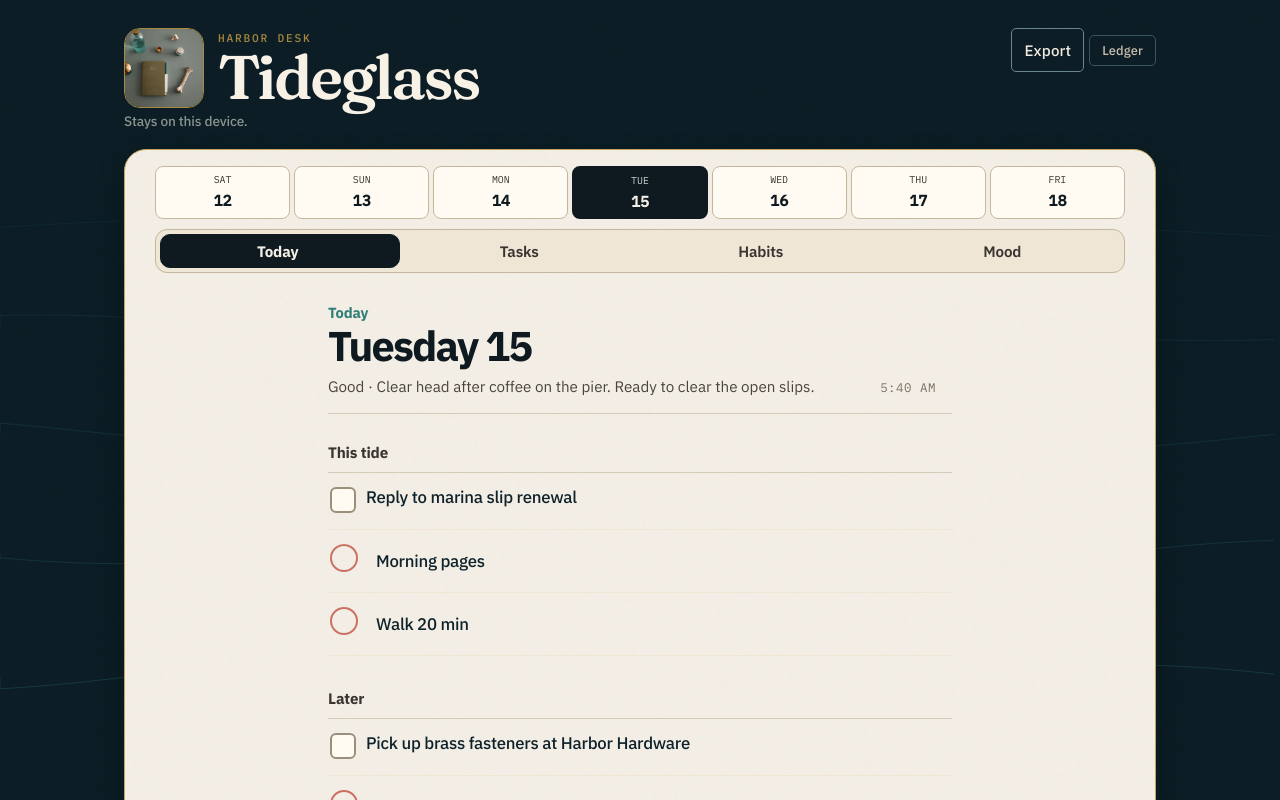
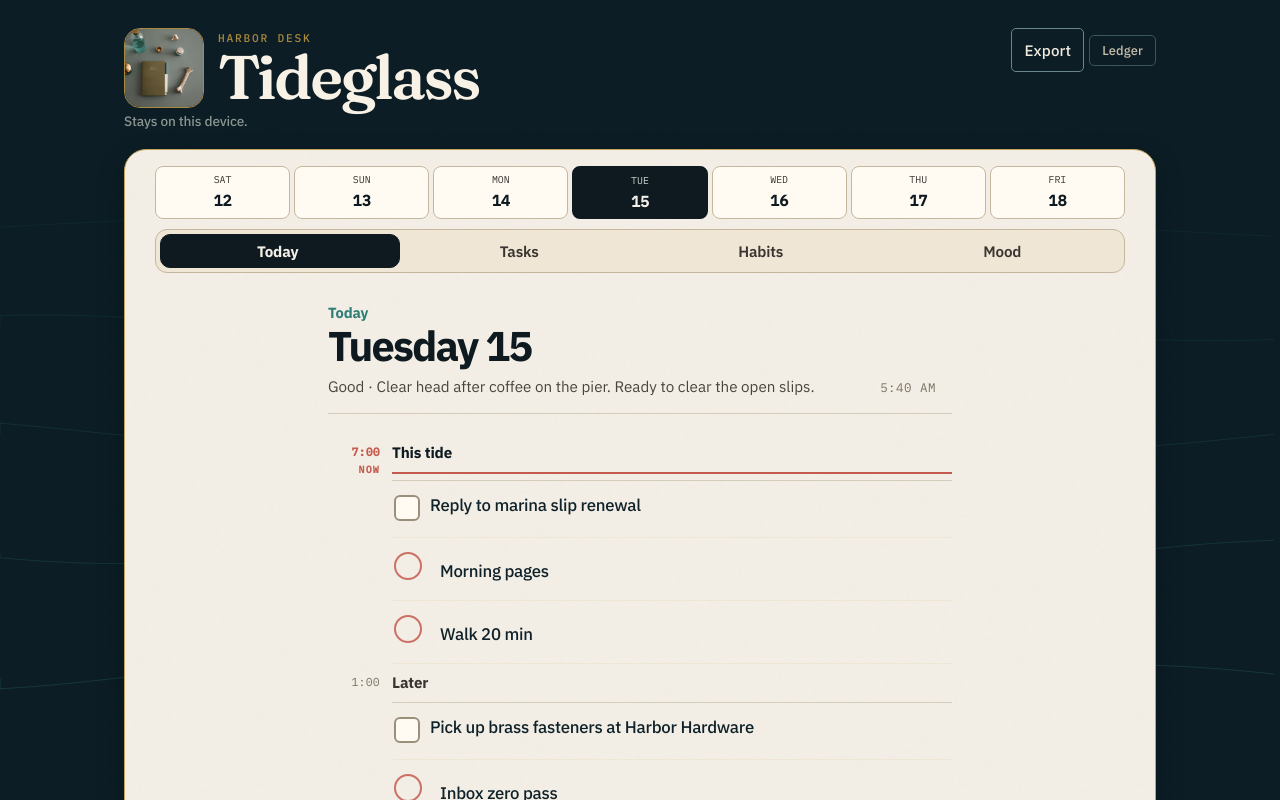
Before and after one commit to Btheriot83/buildgames-lunatask, a React (Vite) app: page / in a window 1280 px wide. Shown: the top 800 px of the page. Built offline with nearby package versions, Linux system fonts and the light colour scheme.

Commit message:
elevate4: Structured hour rail and Now marker
One-day confidence: 7:00 / 1:00 / 7:00 on the blotter, coral Now hairline on the live bucket.

```diff
--- a/src/components/TodayPanel.tsx
+++ b/src/components/TodayPanel.tsx
@@ -1,7 +1,5 @@
-import { habitStreak } from '../lib/dates'
-import { clockLabel, formatDayParts, groupToday } from '../lib/todayGroups'
+import { GROUP_CLOCK, clockLabel, formatDayParts, groupToday, nowBucket } from '../lib/todayGroups'
 import { TaskRow } from './TaskRow'
-import { NumberPop } from './NumberPop'
 import { usePlanner } from '../store/plannerStore'
 
 const WEATHER = ['', 'Rough', 'Low', 'Okay', 'Good', 'Bright']
@@ -17,11 +15,7 @@ export function TodayPanel() {
   const mood = journal.find((j) => j.date === day)
   const parts = formatDayParts(day)
   const barren = groups.every((g) => g.tasks.length === 0 && g.habits.length === 0)
-  const weekDays = Array.from({ length: 7 }, (_, i) => {
-    const d = new Date(day + 'T12:00:00')
-    d.setDate(d.getDate() - (6 - i))
-    return d.toISOString().slice(0, 10)
-  })
+  const here = nowBucket()
 
   return (
     <section className="today-ledger t-panel-reveal" data-state="in" data-testid="today-ledger">
@@ -45,18 +39,29 @@ export function TodayPanel() {
 
       {barren && <p className="empty-line today-empty">Still water.</p>}
 
+      <div className="day-timeline">
         {groups.map((g) => {
           if (g.tasks.length === 0 && g.habits.length === 0) return null
+          const isNow = here === g.id
           return (
-          <section key={g.id} className={`today-group group-${g.id}`} data-testid={`group-${g.id}`}>
+            <section
+              key={g.id}
+              className={`today-group group-${g.id} ${isNow ? 'is-now' : ''}`}
+              data-testid={`group-${g.id}`}
+            >
+              <div className="group-rail" aria-hidden="true">
+                <span className="group-time">{GROUP_CLOCK[g.id]}</span>
+                {isNow && <span className="now-flag">Now</span>}
+              </div>
+              <div className="group-body">
                 <h3 className="today-group-label">{g.label}</h3>
+                {isNow && <div className="now-hairline" />}
                 <ul className="today-list">
                   {g.tasks.map((t) => (
                     <TaskRow key={t.id} task={t} quiet />
                   ))}
                   {g.habits.map((h) => {
                     const done = h.completions.includes(day)
-                const streak = habitStreak(h.completions, day)
                     return (
                       <li key={h.id} className={`habit-line ${done ? 'is-done' : ''}`}>
                         <button
@@ -72,27 +77,16 @@ export function TodayPanel() {
                         </button>
                         <div className="habit-body">
                           <p className="habit-title">{h.title}</p>
-                      <div className="habit-meta-row">
-                        <div className="heat-week heat-week-lg" aria-hidden="true">
-                          {weekDays.map((d) => (
-                            <span
-                              key={d}
-                              className={`heat-cell ${h.completions.includes(d) ? 'on' : ''} ${d === day && h.completions.includes(d) ? 'is-today' : ''}`}
-                            />
-                          ))}
-                        </div>
-                        <p className="habit-meta">
-                          streak <NumberPop value={streak} />
-                        </p>
-                      </div>
                         </div>
                       </li>
                     )
                   })}
                 </ul>
+              </div>
             </section>
           )
         })}
+      </div>
     </section>
   )
 }
--- a/src/index.css
+++ b/src/index.css
@@ -3190,3 +3190,50 @@ button, input, select, textarea {
 .group-evening .today-group-label {
   color: #6a5a3a !important;
 }
+
+/* ——— elevate4: Structured one-day timeline — hour rail + now marker ——— */
+.day-timeline {
+  position: relative;
+}
+.today-group {
+  display: grid;
+  grid-template-columns: 52px 1fr;
+  gap: 12px;
+  margin: 0 0 8px !important;
+  align-items: start;
+}
+.group-rail {
+  display: flex;
+  flex-direction: column;
+  align-items: flex-end;
+  padding-top: 2px;
+  gap: 4px;
+}
+.group-time {
+  font-family: var(--font-mono);
+  font-size: 0.72rem;
+  letter-spacing: 0.02em;
+  color: #7a7264;
+  font-variant-numeric: tabular-nums;
+}
+.now-flag {
+  font-family: var(--font-mono);
+  font-size: 0.62rem;
+  letter-spacing: 0.12em;
+  text-transform: uppercase;
+  color: var(--coral);
+  font-weight: 700;
+}
+.now-hairline {
+  height: 2px;
+  background: var(--coral);
+  margin: 0 0 6px;
+  border-radius: 0;
+}
+.today-group.is-now .group-time {
+  color: var(--coral);
+  font-weight: 700;
+}
+.today-group.is-now .today-group-label {
+  color: var(--ink-on-paper) !important;
+}
--- a/src/lib/todayGroups.ts
+++ b/src/lib/todayGroups.ts
@@ -21,6 +21,20 @@ export function bucketForHabit(habit: Habit): TodayBucket {
   if (/bed|stretch|evening|night/.test(t)) return 'evening'
   if (/inbox|zero|weekly/.test(t)) return 'later'
   return 'tide'
+}
+
+
+export const GROUP_CLOCK: Record<TodayBucket, string> = {
+  tide: '7:00',
+  later: '1:00',
+  evening: '7:00',
+}
+
+export function nowBucket(now = new Date()): TodayBucket {
+  const h = now.getHours() + now.getMinutes() / 60
+  if (h < 12) return 'tide'
+  if (h < 17) return 'later'
+  return 'evening'
 }
 
 export function formatDayParts(iso: string) {
```
Also changed, not shown: 1 other file (tests, documents, lock files or other folders). Lines whose indentation alone changed are shown as unchanged.
